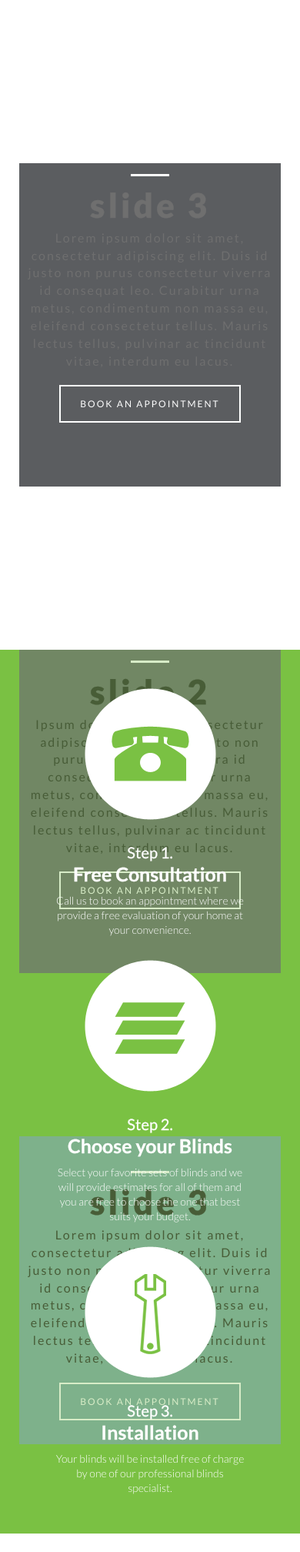
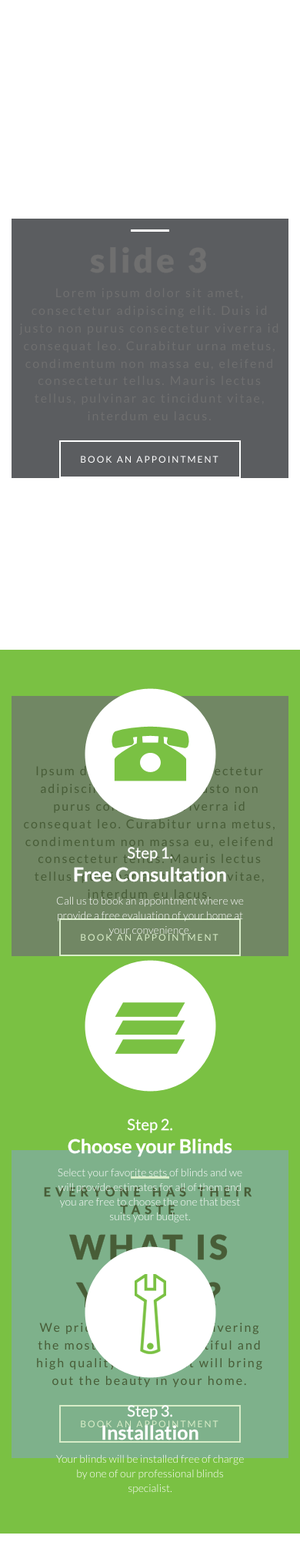
Before and after one commit to godspell/excel-blinds, a PHP site: page / in a window 390 px wide. Shown: the part 91-2107 px from the top of the page at 77% size. Run offline with PHP 8.4, Linux system fonts and the light colour scheme; style sheets or scripts are compiled from the project's sources; some libraries are stand-ins or nearby versions.

Commit message:
fixed banner text issues

```diff
--- a/css/style.less
+++ b/css/style.less
@@ -107,13 +107,17 @@ nav {
 
 section#fader ul#slides li {
 	opacity: 0.7;
-	margin: 0 10px 0 10px;
-	height: 420px;
 	padding: 0;
+	width: 100%;
 	text-align: center;
 }
 
-section#fader ul#slides li.slide-3 .vcenter{
+section#fader ul#slides li > .vcenter {
+	width: 100%;
+}
+
+section#fader ul#slides li #inner{
+	padding: 20px;
 	background-color: #81abaa;
 }
 
@@ -350,6 +354,34 @@ footer div.right {
   text-align: right;
 }
 
+@media (max-width: 480px) and (max-height:320px) {
+	section#fader ul#slides li h1{
+		display: none;
+	}
+
+	section#fader ul#slides li h3{
+		display: none;
+	}
+
+	section#fader ul#slides li button{
+		display: none;
+	}
+
+	section#fader ul#slides li #inner{
+		padding: 0 !important;
+	}
+}
+
+@media (max-width: 480px) and (max-height:700px){
+	section#fader ul#slides li h1{
+		display: none;
+	}
+
+	section#fader ul#slides li #inner{
+		padding: 10px;
+	}
+}
+
 @media (max-width: 768px) {
 
 	.divider {
@@ -372,7 +404,6 @@ footer div.right {
 		margin-top: 0;
 	}
 
-
 	section#fader ul#slides li span.spacer{
 		padding: 0;
 		margin: 0;
@@ -392,6 +423,10 @@ footer div.right {
 
 	section#fader ul#slides li {
 		opacity: 0.7;
+	}
+
+	section#fader ul#slides li #inner{
+		padding: 20px;
 	}
 
 	section#fader ul#slides li p {
--- a/index.html
+++ b/index.html
@@ -73,10 +73,11 @@
 						<li class="slide-3">
 							<div class="vcenter" style="display: table; height: 400px; #position: relative; overflow: hidden;">
 								<div style=" #position: absolute; #top: 50%;display: table-cell; vertical-align: middle;">
-									<div class="vcenter" style=" #position: relative; #top: -50%">
+									<div id="inner" class="vcenter" style=" #position: relative; #top: -50%">
 										<p><span class="spacer"></span></p>
-										<h1>slide 3</h1>
-										<p>Lorem ipsum dolor sit amet, consectetur adipiscing elit. Duis id justo non purus consectetur viverra id consequat leo. Curabitur urna metus, condimentum non massa eu, eleifend consectetur tellus. Mauris lectus tellus, pulvinar ac tincidunt vitae, interdum eu lacus. </p>
+										<h3>EVERYONE HAS THEIR TASTE</h3>
+										<h1>WHAT IS YOURS?</h1>
+										<p>We pride ourselves in delivering the most exquisite, beautiful and high quality blinds that will bring out the beauty in your home.</p>
 										<br>
 										<button class="btn btn-lg">Book an Appointment</button>
 									</div>
--- a/js/script.js
+++ b/js/script.js
@@ -7,9 +7,9 @@ $(function(){
 
 	function valign(el, min_height) {
 		if(min_height) {
-			$(el).css('margin-top', (min_height/2) - ($(el).height()/2) + 'px');
+			$(el).css('margin-top', (min_height/2) - ($(el).height()/2) + 30 + 'px');
 		}else{
-			$(el).css('margin-top', ($(window).height()/2) - ($(el).height()/2) + 'px');
+			$(el).css('margin-top', ($(window).height()/2) - ($(el).height()/2) + 30 + 'px');
 		}
 
 	}
--- a/test.html
+++ b/test.html
@@ -28,7 +28,7 @@
 						<div class="vcenter" style=" #position: relative; #top: -50%">
 							<p><span class="spacer"></span></p>
 							<h1>slide 3</h1>
-							<p>Lorem ipsum dolor sit amet, consectetur adipiscing elit. Duis id justo non purus consectetur viverra id consequat leo. Curabitur urna metus, condimentum non massa eu, eleifend consectetur tellus. Mauris lectus tellus, pulvinar ac tincidunt vitae, interdum eu lacus. </p>
+							<p>Lorem ipsum dolor sit amet, consectetur adipiscing elit. </p>
 							<br>
 							<button class="btn btn-lg">Book an Appointment</button>
 						</div>
```
